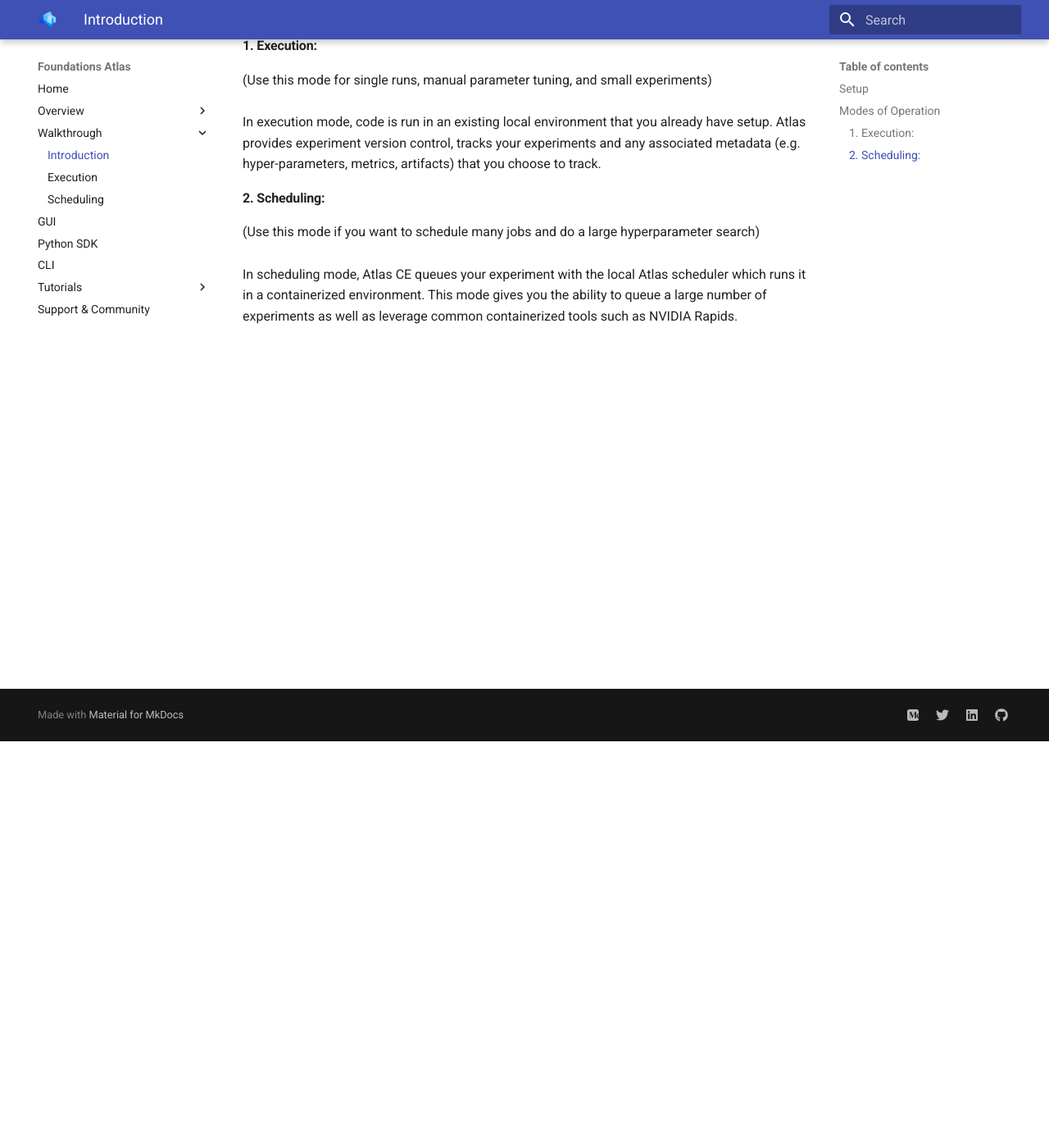
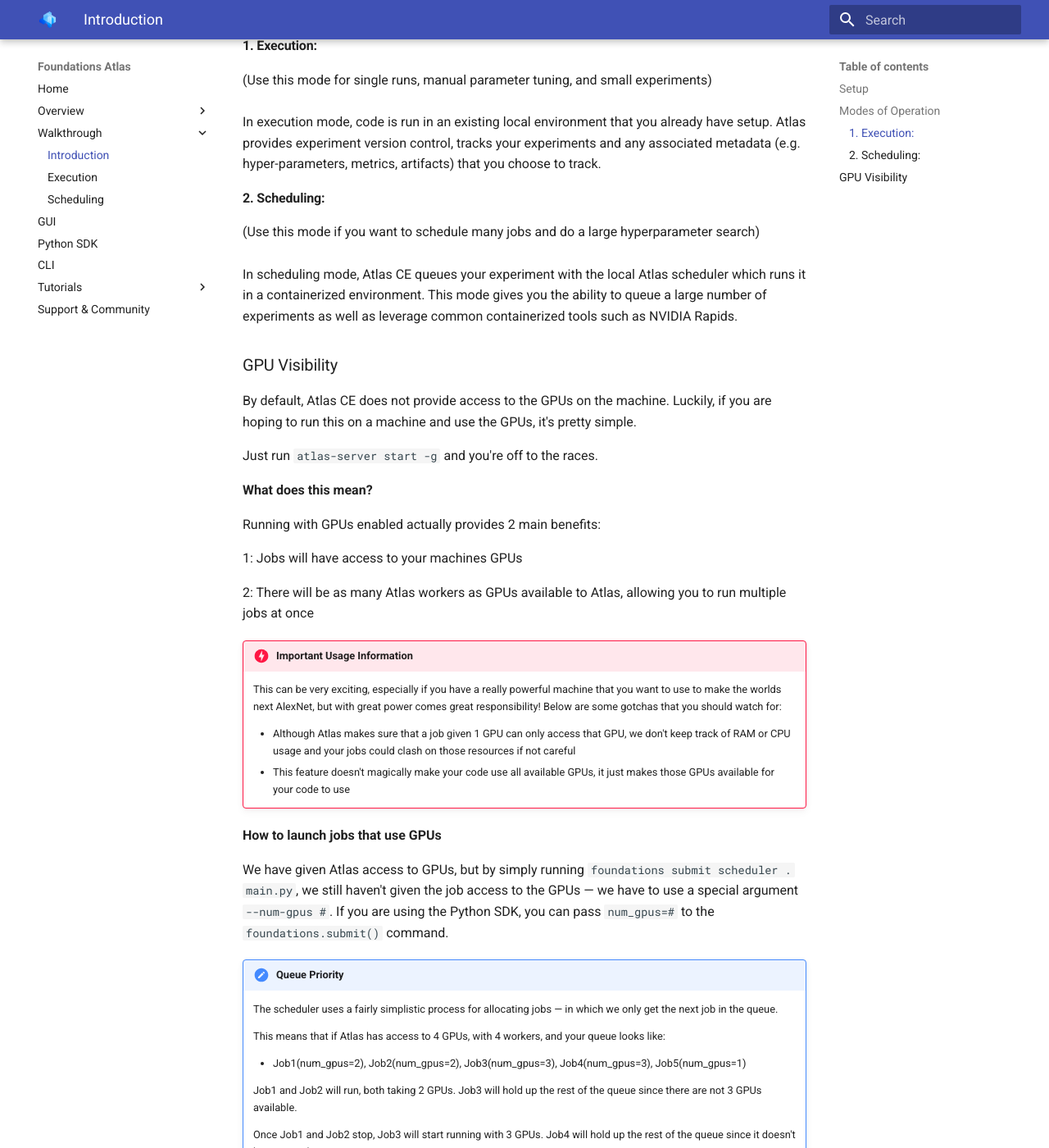
Before and after one commit to DeepLearnI/atlas-ce-docs, an MkDocs documentation site: the page built from docs/api_docs/sources/atlas-modes/modes.md, in a window 1280 px wide and 1400 px high, scrolled down 496 px. Shown: the whole window at 82% size. Built offline with MkDocs 1.6.1 and Material for MkDocs 9.7.7, drawn with Linux system fonts in a browser that asks for light colours; some of the changed text lies outside the part shown.

Commit message:
First cut of the concurrent GPU documentation

```diff
--- a/docs/api_docs/sources/atlas-modes/modes.md
+++ b/docs/api_docs/sources/atlas-modes/modes.md
@@ -18,3 +18,54 @@ In execution mode, code is run in an existing local environment that you already
 #### 2. **Scheduling**:
 (Use this mode if you want to schedule many jobs and do a large hyperparameter search) <br><br>
 In scheduling mode, Atlas CE queues your experiment with the local Atlas scheduler which runs it in a containerized environment. This mode gives you the ability to queue a large number of experiments as well as leverage common containerized tools such as NVIDIA Rapids.
+
+
+### GPU Visibility
+By default, Atlas CE does not provide access to the GPUs on the machine. Luckily, if you are hoping to run this on a machine and use the GPUs, it's pretty simple.
+
+Just run `atlas-server start -g` and you're off to the races.
+
+**What does this mean?**
+
+Running with GPUs enabled actually provides 2 main benefits:
+
+ 1: Jobs will have access to your machines GPUs
+
+ 2: There will be as many Atlas workers as GPUs available to Atlas, allowing you to run multiple jobs at once
+
+!!! danger "Important Usage Information"
+    This can be very exciting, especially if you have a really powerful machine that you want to use to make the worlds next AlexNet, but with great power comes great responsibility! Below are some gotchas that you should watch for:
+
+    - Although Atlas makes sure that a job given 1 GPU can only access that GPU, we don't keep track of RAM or CPU usage and your jobs could clash on those resources if not careful
+    - This feature doesn't magically make your code use all available GPUs, it just makes those GPUs available for your code to use
+
+**How to launch jobs that use GPUs**
+
+We have given Atlas access to GPUs, but by simply running `foundations submit scheduler . main.py`, we still haven't given the job access to the GPUs — we have to use a special argument `--num-gpus #`.
+If you are using the Python SDK, you can pass `num_gpus=#` to the `foundations.submit()` command.
+
+!!! note "Queue Priority"
+    The scheduler uses a fairly simplistic process for allocating jobs — in which we only get the next job in the queue.
+
+    This means that if Atlas has access to 4 GPUs, with 4 workers, and your queue looks like:
+
+    - Job1(num_gpus=2), Job2(num_gpus=2), Job3(num_gpus=3), Job4(num_gpus=3), Job5(num_gpus=1)
+
+    Job1 and Job2 will run, both taking 2 GPUs. Job3 will hold up the rest of the queue since there are not 3 GPUs available.
+
+    Once Job1 and Job2 stop, Job3 will start running with 3 GPUs. Job4 will hold up the rest of the queue since it doesn't have enough resources.
+
+**Limiting GPU access to Atlas**
+
+By default Atlas will have access to all GPUs on the host machine. You can specify specific GPU availability by setting the `CUDA_VISIBLE_DEVICES` environment variable ([more information](https://devblogs.nvidia.com/cuda-pro-tip-control-gpu-visibility-cuda_visible_devices/)).
+
+`CUDA_VISIBLE_DEVICES` takes in a comma separated string of numbers, where each number is the ID of the GPU you wish to make visible to Atlas.
+
+You can export this variable in the same shell right before starting Atlas:
+
+ 1. `export CUDA_VISIBLE_DEVICES=0,1`
+ 2. `atlas-server start -g`
+
+Or set the variable in the Atlas start command:
+
+ 1. `CUDA_VISIBLE_DEVICES=0,2 atlas-server start -g`
```
